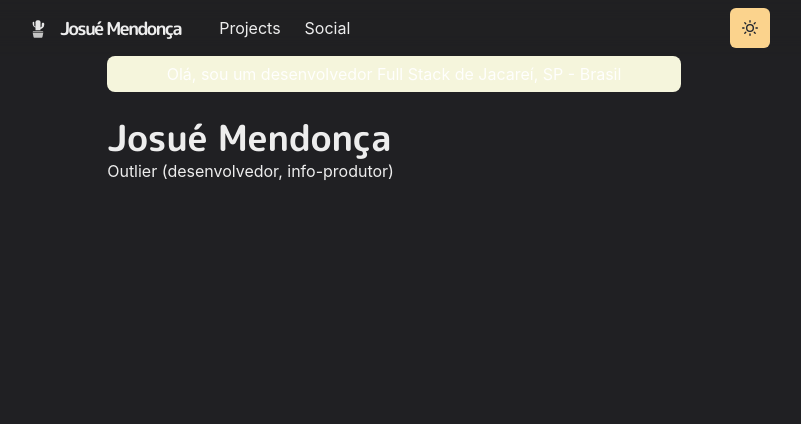
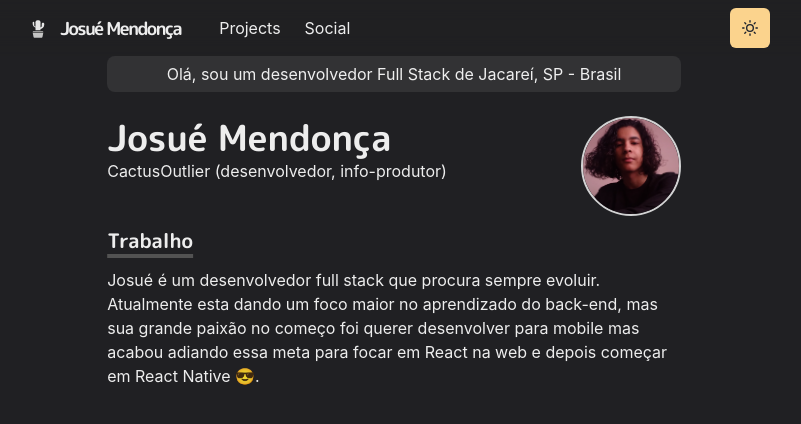
Before and after one commit to josuenm/simple-portfolio, a Next.js app: page / in a window 1280 px wide. Shown: the top 424 px of the page, without its empty margins (246-1047 px from the left). Built offline with nearby package versions, Linux system fonts and the light colour scheme.

Commit message:
Foto, e bio adicionada

```diff
--- a/src/pages/index.tsx
+++ b/src/pages/index.tsx
@@ -1,19 +1,67 @@
-import { Box, Container, Heading, Text } from '@chakra-ui/react'
+import {
+  Box,
+  Container,
+  Heading,
+  Image,
+  Text,
+  useColorModeValue
+} from '@chakra-ui/react'
+import Section from '@components/section'
 import { NextPage } from 'next'
 
 const page: NextPage = () => {
   return (
     <Container>
-      <Box bg='beige' textAlign='center' borderRadius='lg' p={1.5} mb={6}>
-        Olá, sou um desenvolvedor Full Stack de Jacareí, SP - Brasil
+      <Box
+        bg={useColorModeValue('whiteAlpha.900', 'whiteAlpha.200')}
+        textAlign='center'
+        borderRadius='lg'
+        p={1.5}
+        mb={6}
+      >
+        <Text as='span'>
+          Olá, sou um desenvolvedor Full Stack de Jacareí, SP - Brasil
+        </Text>
       </Box>
 
       <Box display={{ md: 'flex' }}>
         <Box flexGrow={1}>
           <Heading as='h2'>Josué Mendonça</Heading>
-          <Text as='p'>Outlier (desenvolvedor, info-produtor)</Text>
+          <Text as='p'>CactusOutlier (desenvolvedor, info-produtor)</Text>
+        </Box>
+
+        <Box
+          flexShrink={0}
+          mt={{ base: 4, md: 0 }}
+          ml={{ md: 6 }}
+          display='flex'
+          justifyContent={{ base: 'center' }}
+          alignItems='center'
+        >
+          <Image
+            borderColor='whiteAlpha.800'
+            borderWidth={2}
+            borderStyle='solid'
+            maxW='100px'
+            display='inline-block'
+            borderRadius='full'
+            src='/images/profile-picture.jpg'
+          />
         </Box>
       </Box>
+
+      <Section delay={0.1}>
+        <Heading as='h3' variant='section-title'>
+          Trabalho
+        </Heading>
+        <Text as='p'>
+          Josué é um desenvolvedor full stack que procura sempre evoluir.
+          Atualmente esta dando um foco maior no aprendizado do back-end, mas
+          sua grande paixão no começo foi querer desenvolver para mobile mas
+          acabou adiando essa meta para focar em React na web e depois começar
+          em React Native 😎.
+        </Text>
+      </Section>
     </Container>
   )
 }
```
